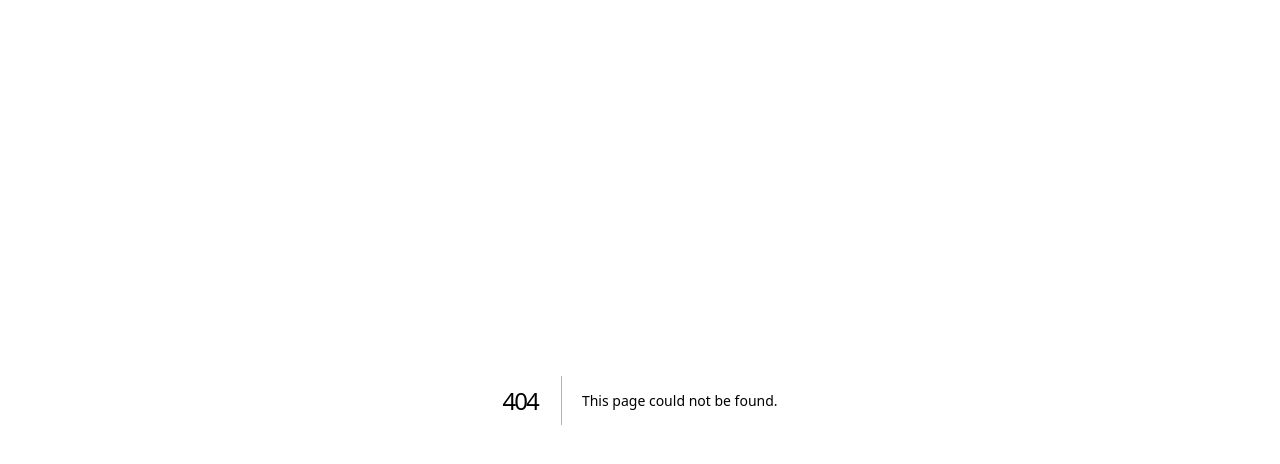
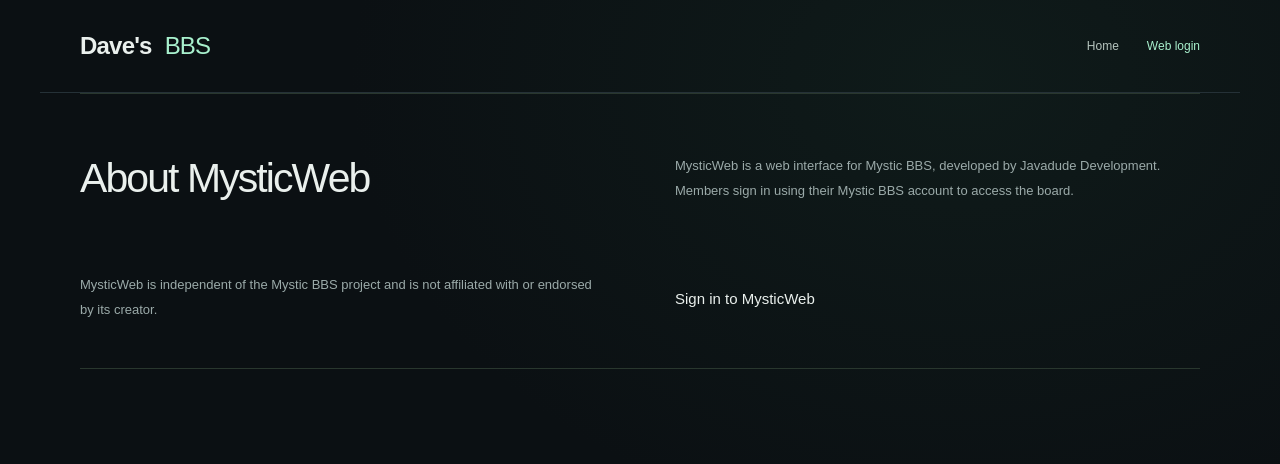
Before and after one commit to javadude334/MysticWeb, a Next.js app: page /about in a window 1280 px wide. Before the commit this address had no page. Shown: the top 464 px of the page. Built offline with nearby package versions, Linux system fonts and the light colour scheme.

Commit message:
Add public MysticWeb information page

```diff
--- /dev/null
+++ b/src/app/about/page.tsx
@@ -0,0 +1,15 @@
+import type { Metadata } from "next";
+import Link from "next/link";
+import styles from "../public.module.css";
+export const metadata: Metadata = { title: "About MysticWeb" };
+export default function About() {
+  return <div className={styles.page}>
+    <header className={styles.header}><Link className={styles.brand} href="/">Dave&apos;s <b>BBS</b></Link>
+      <nav className={styles.nav}><Link href="/">Home</Link><Link href="/login">Web login</Link></nav></header>
+    <main className={styles.main}><section className={styles.about}>
+      <div className={styles.aboutContent}><h1>About MysticWeb</h1>
+      <p>MysticWeb is a web interface for Mystic BBS, developed by Javadude Development. Members sign in using their Mystic BBS account to access the board.</p>
+      <p>MysticWeb is independent of the Mystic BBS project and is not affiliated with or endorsed by its creator.</p>
+      <Link href="/login">Sign in to MysticWeb</Link></div></section></main>
+  </div>;
+}
```
